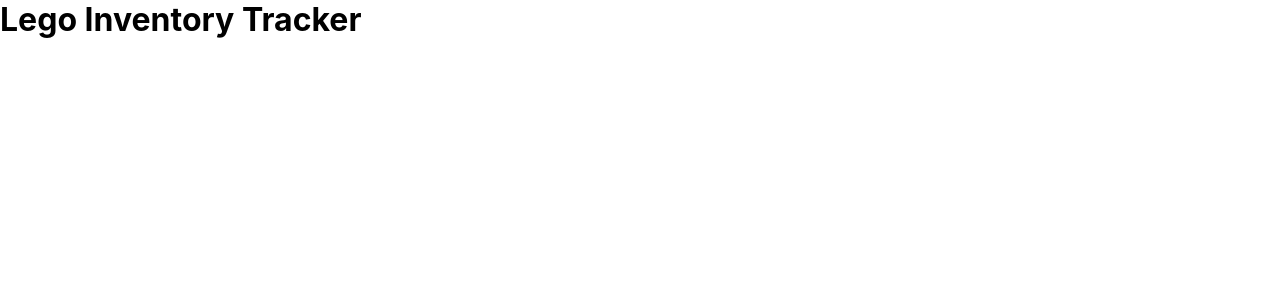
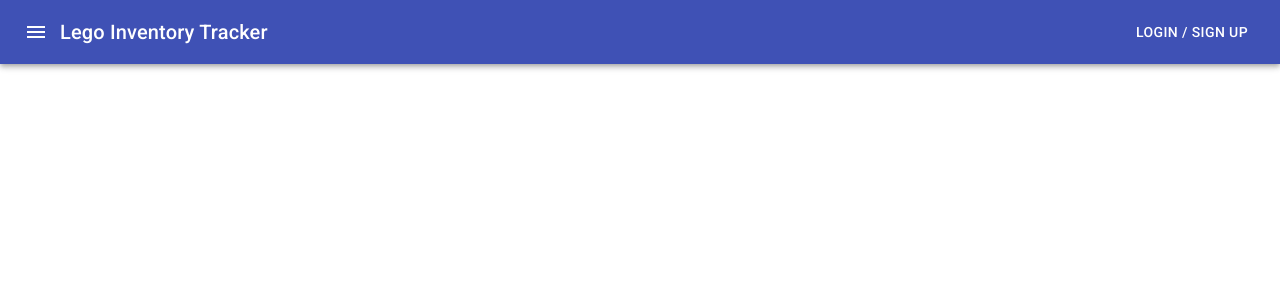
Before and after one commit to RealJasomo/LegoInventoryTrackerProject, a React (Create React App) app in the folder website/lego-inventory-tracker/: page / in a window 1280 px wide. Shown: the top 300 px of the page. Built offline with nearby package versions, Linux system fonts and the light colour scheme.

Commit message:
Added navbar for root + add material-ui to project

```diff
--- a/website/lego-inventory-tracker/package.json
+++ b/website/lego-inventory-tracker/package.json
@@ -3,6 +3,8 @@
   "version": "0.1.0",
   "private": true,
   "dependencies": {
+    "@material-ui/core": "^4.11.2",
+    "@material-ui/icons": "^4.11.2",
     "@testing-library/jest-dom": "^5.11.9",
     "@testing-library/react": "^11.2.3",
     "@testing-library/user-event": "^12.6.0",
--- a/website/lego-inventory-tracker/public/index.html
+++ b/website/lego-inventory-tracker/public/index.html
@@ -15,6 +15,8 @@
       user's mobile device or desktop. See https://developers.google.com/web/fundamentals/web-app-manifest/
     -->
     <link rel="manifest" href="%PUBLIC_URL%/manifest.json" />
+    <!-- Roboto Font for Material UI -->
+    <link rel="stylesheet" href="https://fonts.googleapis.com/css?family=Roboto:300,400,500,700&display=swap" />
     <!--
       Notice the use of %PUBLIC_URL% in the tags above.
       It will be replaced with the URL of the `public` folder during the build.
--- a/website/lego-inventory-tracker/src/components/Homepage.js
+++ b/website/lego-inventory-tracker/src/components/Homepage.js
@@ -1,11 +1,23 @@
 import styles from '../css/Homepage.module.css'
 import React, { Component } from 'react'
+import {AppBar, Toolbar,  IconButton, Typography, Button} from '@material-ui/core'
+import MenuIcon from '@material-ui/icons/Menu'
 
 export default class Homepage extends Component {
     render() {
         return (
-            <div>
-                <h1>Lego Inventory Tracker</h1>
+            <div id="nav" className={styles.flexGrow} >
+                <AppBar position="static">
+                <Toolbar>
+                    <IconButton edge="start" className={styles.menuButton} color="inherit" aria-label="menu">
+                    <MenuIcon />
+                    </IconButton>
+                    <Typography variant="h6" className={styles.flexGrow}>
+                    Lego Inventory Tracker
+                    </Typography>
+                    <Button color="inherit">Login / Sign Up</Button>
+                </Toolbar>
+                </AppBar>
             </div>
         )
     }
--- a/website/lego-inventory-tracker/src/css/Homepage.module.css
+++ b/website/lego-inventory-tracker/src/css/Homepage.module.css
@@ -1,3 +1,13 @@
 * {
     margin: 0 0;
+    padding: 0 0;
+
 }
+
+.menuButton {
+    margin-right: 2em;
+}
+
+.flexGrow {
+    flex-grow: 1;
+}
```
Also changed, not shown: 2 other files (tests, documents, lock files or other folders).
